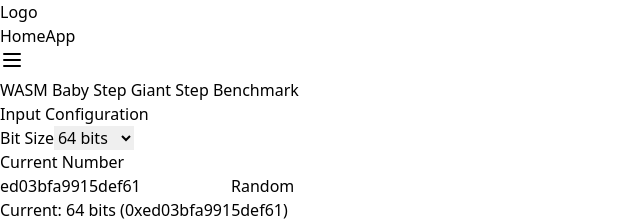
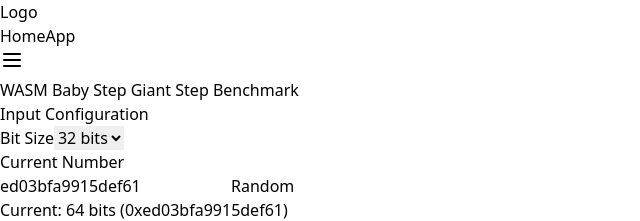
Before and after one commit to shramee/bsgs-bench, a React (Vite) app: page / in a window 1280 px wide. Shown: the top 221 px of the page, without its empty margins (0-640 px from the left). Built offline with nearby package versions, Linux system fonts and the light colour scheme.

Commit message:
bit size options

```diff
--- a/src/pages/Bench.tsx
+++ b/src/pages/Bench.tsx
@@ -34,7 +34,7 @@ interface WASMBenchmarkState {
 	results: BenchmarkResult[];
 }
 
-type BitSize = 8 | 16 | 32 | 64 | 128 | 256;
+type BitSize = 32 | 40 | 48;
 
 // Dummy library implementation for testing
 const dummyLibrary: BSGSLibrary = {
@@ -190,7 +190,7 @@ const BenchmarkRunner: React.FC<BenchmarkRunnerProps> = ({
 
 // Main benchmark interface
 const WASMBenchmarkInterface: React.FC = () => {
-	const [selectedBits, setSelectedBits] = useState<BitSize>(64);
+	const [selectedBits, setSelectedBits] = useState<BitSize>(32);
 	const [customNumber, setCustomNumber] = useState<string>('');
 	const [results, setResults] = useState<BenchmarkResult[]>([]);
 
@@ -228,7 +228,7 @@ const WASMBenchmarkInterface: React.FC = () => {
 		setCustomNumber('');
 	};
 
-	const bitOptions: readonly BitSize[] = [8, 16, 32, 64, 128, 256] as const;
+	const bitOptions: readonly BitSize[] = [32, 40, 48] as const;
 
 	// Example libraries array - you can extend this with your actual WASM libraries
 	const libraries: BSGSLibrary[] = [
```
